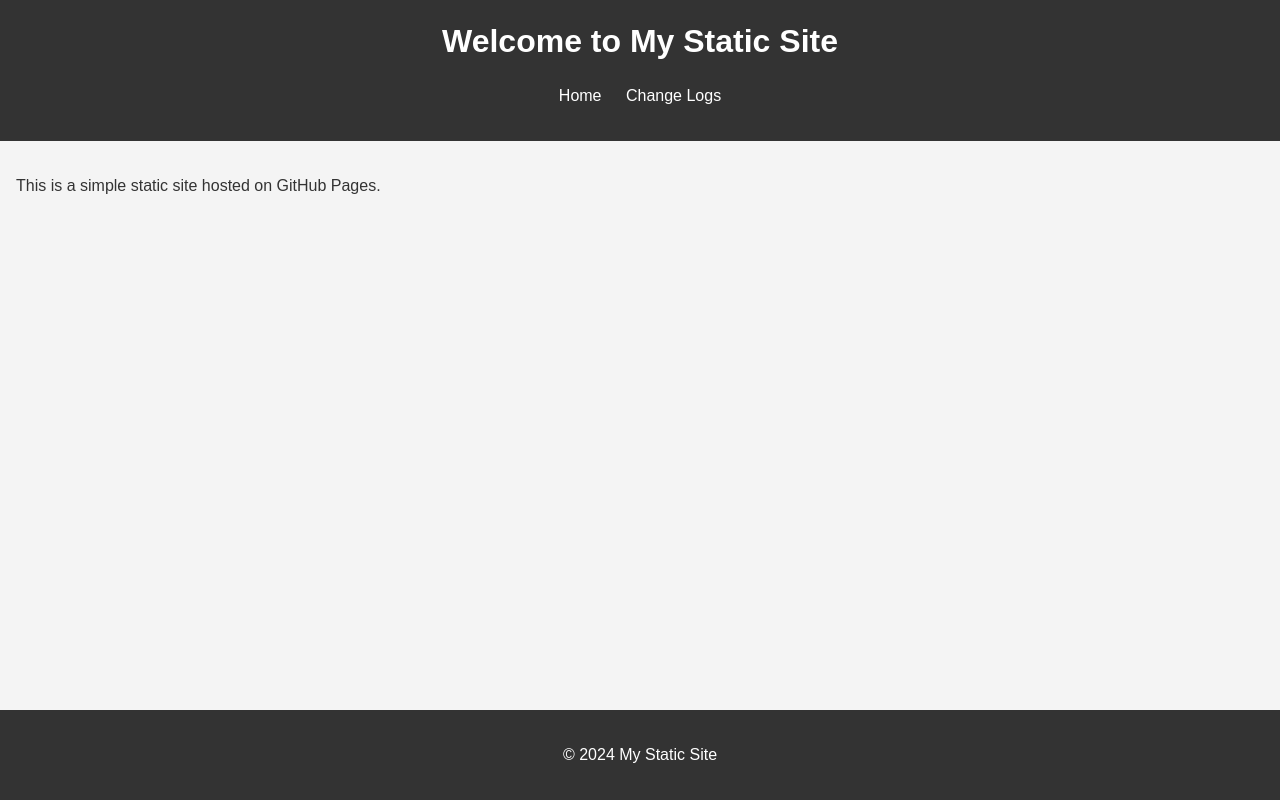
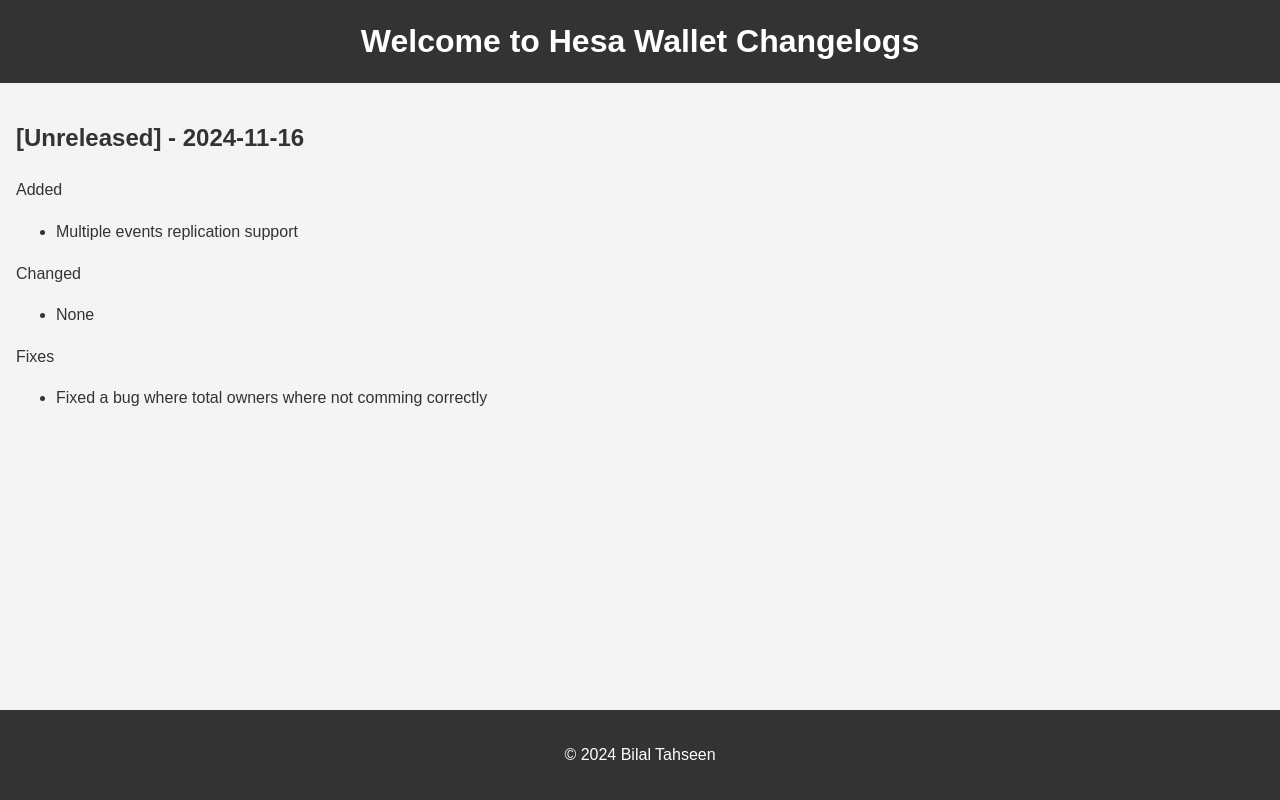
Before and after one commit to bilaltahseen/hesa-wallet-changelogs, a website built with Vite: page index.html in a window 1280 px wide. Built offline with nearby package versions, Linux system fonts and the light colour scheme.

Commit message:
remove changelog file and update index.html to reflect new site title and content structure

```diff
--- a/index.html
+++ b/index.html
@@ -3,24 +3,32 @@
 <head>
   <meta charset="UTF-8">
   <meta name="viewport" content="width=device-width, initial-scale=1.0">
-  <title>My Static Site</title>
+  <title>Hesa Wallet Changelogs</title>
   <link rel="stylesheet" href="styles.css">
 </head>
 <body>
   <header>
-    <h1>Welcome to My Static Site</h1>
-    <nav>
-      <ul>
-        <li><a href="index.html">Home</a></li>
-        <li><a href="changelog.md">Change Logs</a></li>
-      </ul>
-    </nav>
+    <h1>Welcome to Hesa Wallet Changelogs</h1>
   </header>
   <main>
-    <p>This is a simple static site hosted on GitHub Pages.</p>
+    <section>
+      <h2>[Unreleased] - 2024-11-16</h2>
+      <p>Added</p>
+      <ul>
+        <li>Multiple events replication support</li>
+      </ul>
+      <p>Changed</p>
+      <ul>
+        <li>None</li>
+      </ul>
+      <p>Fixes</p>
+      <ul>
+        <li>Fixed a bug where total owners where not comming correctly</li>
+      </ul>
+    </section>
   </main>
   <footer>
-    <p>&copy; 2024 My Static Site</p>
+    <p>&copy; 2024 Bilal Tahseen</p>
   </footer>
 </body>
 </html>
```
Also changed, not shown: changelog.md (deleted).
